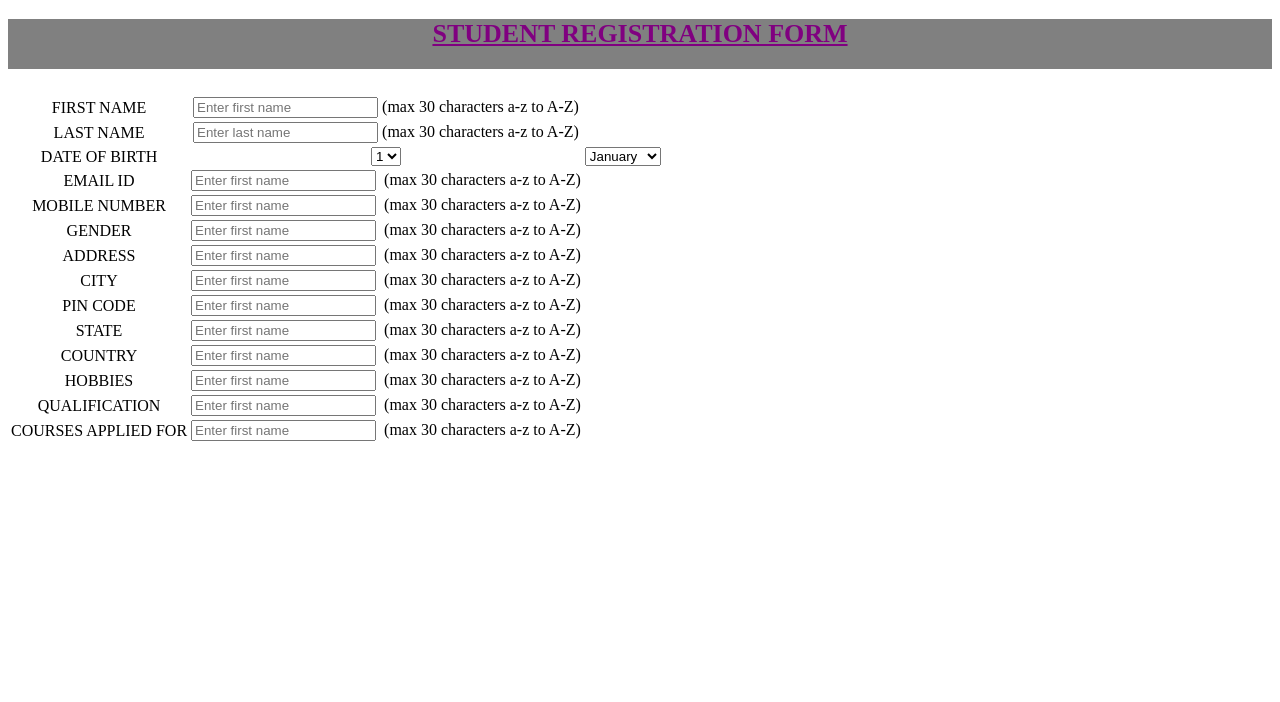
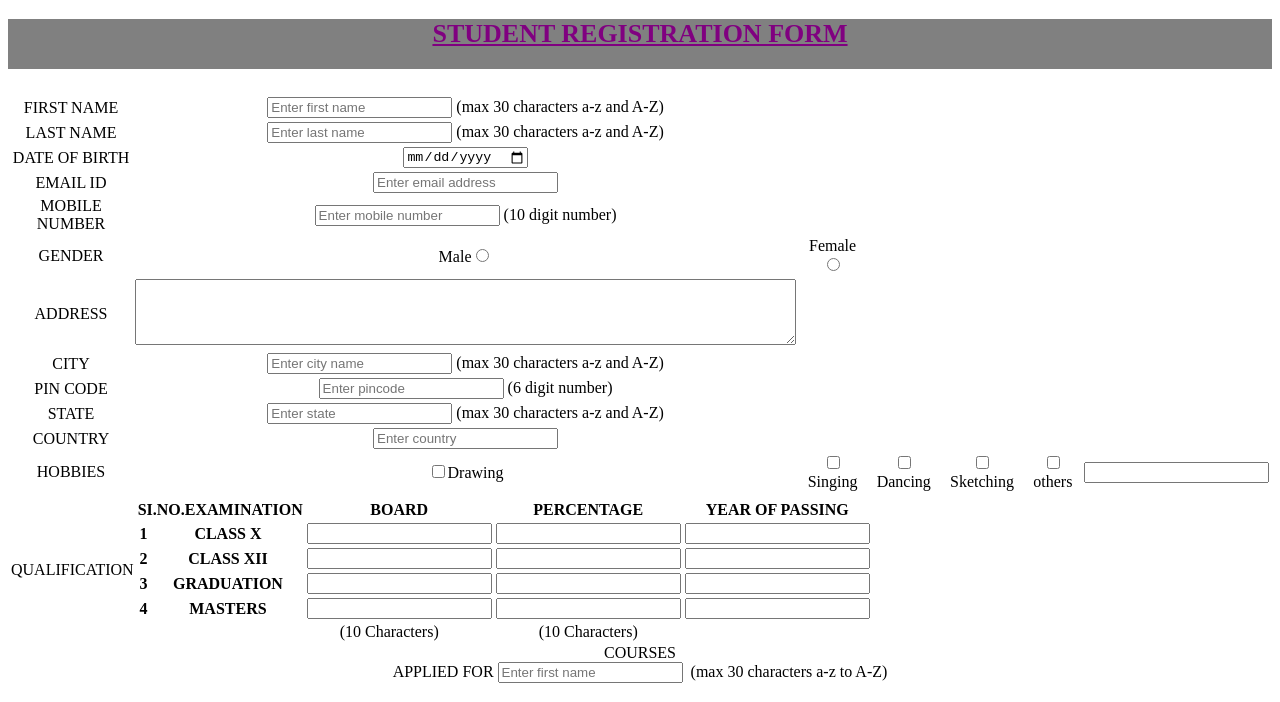
Before and after one commit to Ameer-Hamza-Khetran/Web-mobile-hybrid-app-development, a plain HTML site: page assignments/forms/index.html in a window 1280 px wide. Shown: the part 175-877 px from the top of the page. Drawn offline with Linux system fonts and the light colour scheme.

Commit message:
files added

```diff
--- a/assignments/forms/index.html
+++ b/assignments/forms/index.html
@@ -18,79 +18,105 @@
 <table>
   <tr>
     <td>FIRST NAME</td>
-    <td><input type="text" name="firstname" placeholder="Enter first name">&nbsp;(max 30 characters a-z to A-Z)</td>
+    <td><input type="text" name="firstname" placeholder="Enter first name">&nbsp;(max 30 characters a-z and A-Z)</td>
   </tr>
   <tr>
     <td>LAST NAME</td>
-    <td><input type="text" name="lastname" placeholder="Enter last name">&nbsp;(max 30 characters a-z to A-Z)</td>
+    <td><input type="text" name="lastname" placeholder="Enter last name">&nbsp;(max 30 characters a-z and A-Z)</td>
   </tr>
   <tr>
     <td>DATE OF BIRTH</td>
-    <td>
-      <select class="dob" name="DATE">
-        <option value="">1</option>
-        <option value="">2</option>
-        <option value="">3</option>
-        <option value="">4</option>
-        <option value="">5</option>
-        <option value="">6</option>
-        <option value="">7</option>
-      </select>
-    </td>
-    <td>
-      <select class="dob" name="month">
-        <option value="">January</option>
-        <option value="">Feburary</option>
-        <option value="">March</option>
-        <option value="">April</option>
-        <option value="">May</option>
-        <option value="">June</option>
-        <option value="">July</option>
-      </select>
-    </td>
-  </tr>
+    <td><input type="date" date-date-format="dd-mm-yyyy" name="dob"></td>
+    </tr>
   <tr>
     <td>EMAIL ID</td>
-    <td><input type="text" name="firstname" placeholder="Enter first name">&nbsp;&nbsp;(max 30 characters a-z to A-Z)</td>
+    <td><input type="email" name="email" placeholder="Enter email address"></td>
   </tr>
   <tr>
     <td>MOBILE NUMBER</td>
-    <td><input type="text" name="firstname" placeholder="Enter first name">&nbsp;&nbsp;(max 30 characters a-z to A-Z)</td>
+    <td><input type="number" name="mobnum" placeholder="Enter mobile number">&nbsp;(10 digit number)</td>
   </tr>
   <tr>
     <td>GENDER</td>
-    <td><input type="text" name="firstname" placeholder="Enter first name">&nbsp;&nbsp;(max 30 characters a-z to A-Z)</td>
+    <td>Male<input type="radio" name="gender"></td>
+    <td>Female<input type="radio" name="gender"></td>
   </tr>
   <tr>
       <td>ADDRESS</td>
-      <td><input type="text" name="firstname" placeholder="Enter first name">&nbsp;&nbsp;(max 30 characters a-z to A-Z)</td>
+      <td><textarea name="address" rows="4" cols="80"></textarea></td>
     </tr>
     <tr>
       <td>CITY</td>
-      <td><input type="text" name="firstname" placeholder="Enter first name">&nbsp;&nbsp;(max 30 characters a-z to A-Z)</td>
+      <td><input type="text" name="cityname" placeholder="Enter city name">&nbsp;(max 30 characters a-z and A-Z)</td>
     </tr>
     <tr>
       <td>PIN CODE</td>
-      <td><input type="text" name="firstname" placeholder="Enter first name">&nbsp;&nbsp;(max 30 characters a-z to A-Z)</td>
+      <td><input type="number" name="pincode" placeholder="Enter pincode">&nbsp;(6 digit number)</td>
     </tr>
     <tr>
       <td>STATE</td>
-      <td><input type="text" name="firstname" placeholder="Enter first name">&nbsp;&nbsp;(max 30 characters a-z to A-Z)</td>
+      <td><input type="text" name="state" placeholder="Enter state">&nbsp;(max 30 characters a-z and A-Z)</td>
     </tr>
     <tr>
       <td>COUNTRY</td>
-      <td><input type="text" name="firstname" placeholder="Enter first name">&nbsp;&nbsp;(max 30 characters a-z to A-Z)</td>
+      <td><input type="text" name="country" placeholder="Enter country"></td>
     </tr>
     <tr>
       <td>HOBBIES</td>
-      <td><input type="text" name="firstname" placeholder="Enter first name">&nbsp;&nbsp;(max 30 characters a-z to A-Z)</td>
+      <td><input type="checkbox" name="hobbies" value="">Drawing</td>
+      <td><input type="checkbox" name="hobbies" value="">Singing</td>
+      <td><input type="checkbox" name="hobbies" value="">Dancing</td>
+      <td><input type="checkbox" name="hobbies" value="">Sketching</td>
+      <td><input type="checkbox" name="hobbies" value="">others</td>
+      <td><input type="text" name="" value=""></td>
     </tr>
     <tr>
-      <td>QUALIFICATION</td>
-      <td><input type="text" name="firstname" placeholder="Enter first name">&nbsp;&nbsp;(max 30 characters a-z to A-Z)</td>
+      <table>
+      <tr>
+        <td rowspan="7">QUALIFICATION</td>
+      </tr>
+        <tr>
+          <th colspan="2">SI.NO.EXAMINATION</th>
+          <th>BOARD</th>
+          <th>PERCENTAGE</th>
+          <th>YEAR OF PASSING</th>
+        </tr>
+        <tr>
+          <th>1</th>
+          <th>CLASS X</th>
+          <td><input type="text" name="class10board"></td>
+          <td><input type="text" name="class10board"></td>
+          <td><input type="text" name="class10board"></td>
+        </tr>
+        <tr>
+          <th>2</th>
+          <th>CLASS XII</th>
+          <td><input type="text" name="class10board"></td>
+          <td><input type="text" name="class10board"></td>
+          <td><input type="text" name="class10board"></td>
+        </tr>
+        <tr>
+          <th>3</th>
+          <th>GRADUATION</th>
+          <td><input type="text" name="class10board"></td>
+          <td><input type="text" name="class10board"></td>
+          <td><input type="text" name="class10board"></td>
+        </tr>
+        <tr>
+          <th>4</th>
+          <th>MASTERS</th>
+          <td><input type="text" name="class10board"></td>
+          <td><input type="text" name="class10board"></td>
+          <td><input type="text" name="class10board"></td>
+        </tr>
+        <tr>
+          <td colspan="3" id="qualtable">(10 Characters)</td>
+          <td>(10 Characters)</td>
+        </tr>
+      </table>
     </tr>
     <tr>
-      <td>COURSES APPLIED FOR</td>
+      <td>COURSES<br>APPLIED FOR</td>
       <td><input type="text" name="firstname" placeholder="Enter first name">&nbsp;&nbsp;(max 30 characters a-z to A-Z)</td>
     </tr>
 </table>
--- a/assignments/forms/style.css
+++ b/assignments/forms/style.css
@@ -22,6 +22,6 @@ margin-top: 15px;
   margin-top: 25px;
   text-align: center;
 }
-.dob{
-
+#qualtable{
+  padding-left: 150px;
 }
```
